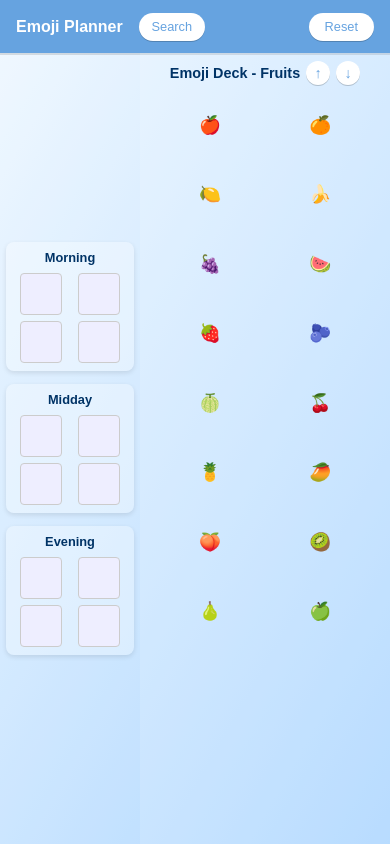
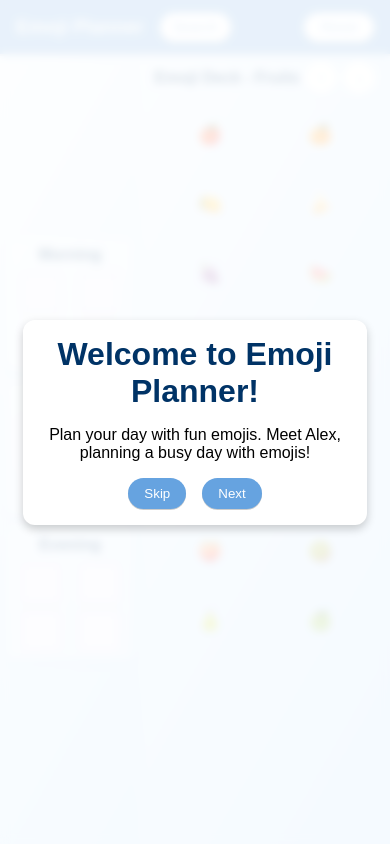
Before and after one commit to Florisvdo1/emoji122, a plain HTML site: page index.html in a window 390 px wide. Drawn offline with Linux system fonts and the light colour scheme.

Commit message:
Update index.html

```diff
--- a/index.html
+++ b/index.html
@@ -2,198 +2,299 @@
 <html lang="en">
 <head>
 <meta charset="UTF-8"/>
-<!-- Lock viewport, no zoom -->
+<!-- Lock viewport for mobile, no zoom -->
 <meta name="viewport" content="width=device-width, initial-scale=1.0, user-scalable=no"/>
-<title>Emoji Planner - Refined Deck Layout</title>
+<title>Emoji Planner - Final Integrated Tutorial</title>
 <style>
   /* Global Setup */
   html, body {
-    margin:0; padding:0; width:100%; height:100%;
-    background:linear-gradient(120deg, #eef7ff, #99ccff);
-    font-family:sans-serif;
-    overflow:hidden; /* No scrolling on main body */
-    user-select:none; -webkit-user-select:none;
-    touch-action:manipulation;
+    margin: 0; padding: 0; width: 100%; height: 100%;
+    background: linear-gradient(120deg, #eef7ff, #99ccff);
+    font-family: sans-serif;
+    user-select: none;
+    -webkit-user-select: none;
+    touch-action: manipulation;
+    overflow: hidden; /* no scrolling in main layout */
   }
 
-  /* Main container => header at top, then .main (left: day sectors, right: deck) */
-  .app {
-    display:flex;
-    flex-direction:column;
-    width:100%;
-    height:100%;
+  /* We'll keep the app + tutorial logic in one page:
+     - main #appUI for the actual day sectors + deck
+     - tutorial scenes (#sceneIntro, #sceneDrag, #sceneHomework, #sceneReset, #sceneConclusion)
+  */
+
+  /* Hide scenes by default */
+  .scene {
+    position: absolute;
+    top: 0; left: 0; width: 100%; height: 100%;
+    display: none; /* only the active scene is displayed */
+    background: rgba(255,255,255,0.85);
+    backdrop-filter: blur(4px);
+    z-index: 1000; /* on top of everything else */
+    align-items: center; justify-content: center;
+  }
+  .scene.active {
+    display: flex;
   }
 
-  /* Header => top bar containing search + reset */
-  header {
-    background:#66a3e0;
-    color:#fff;
-    padding:0.8rem 1rem;
-    display:flex;
-    align-items:center;
-    justify-content:space-between;
-    box-shadow:0 2px rgba(0,0,0,0.15);
-    flex-shrink:0;
+  /* Scene content styling */
+  .scene-content {
+    max-width: 80vw;
+    background: #fff;
+    padding: 1rem;
+    border-radius: 12px;
+    box-shadow: 0 4px 10px rgba(0,0,0,0.2);
+    text-align: center;
+  }
+  .scene-content h1, .scene-content h2, .scene-content h3 {
+    margin: 0 0 1rem;
+    color: #003366;
+  }
+  .scene-content p {
+    margin: 0.5rem 0 1rem;
+  }
+  .scene-buttons {
+    display: flex;
+    justify-content: center;
+    gap: 1rem;
+    margin-top: 1rem;
+  }
+  .scene-buttons button {
+    background: #66a3e0;
+    color: #fff;
+    border: none;
+    border-radius: 20px;
+    padding: 0.5rem 1rem;
+    cursor: pointer;
+    box-shadow: 0 1px rgba(0,0,0,0.2);
   }
 
-  /* Left group => “Emoji Planner” label + search button + search bar */
+  /* The main UI container => day sectors + emoji deck */
+  #appUI {
+    display: none; /* hidden until tutorial is done or user skips */
+    width: 100%; height: 100%;
+    display: flex; flex-direction: column;
+  }
+
+  /* Top bar => includes “Emoji Planner” label, search, reset, etc. */
+  header {
+    background: #66a3e0;
+    color: #fff;
+    padding: 0.8rem 1rem;
+    display: flex; align-items: center;
+    justify-content: space-between;
+    box-shadow: 0 2px rgba(0,0,0,0.15);
+    flex-shrink: 0;
+  }
   .left-group {
-    display:flex;
-    align-items:center;
-    gap:1rem;
+    display: flex; align-items: center; gap: 1rem;
   }
   header h1 {
-    margin:0;
-    font-size:clamp(1rem, 2.5vw, 1.3rem);
+    margin: 0;
+    font-size: 1.2rem;
   }
   .search-btn-top {
-    background:#fff; color:#66a3e0;
-    border:none; border-radius:20px;
-    padding:0.4rem 0.8rem;
-    font-size:clamp(0.8rem,2vw,1rem);
-    cursor:pointer;
-    box-shadow:0 1px rgba(0,0,0,0.2);
+    background: #fff; color: #66a3e0;
+    border: none; border-radius: 20px;
+    padding: 0.4rem 0.8rem;
+    font-size: 0.9rem;
+    cursor: pointer;
+    box-shadow: 0 1px rgba(0,0,0,0.2);
   }
   .search-bar {
-    display:none; /* toggled on/off */
-    margin-left:1rem;
+    display: none;
+    margin-left: 1rem;
   }
   .search-bar input {
-    font-size:clamp(0.8rem,2vw,1rem);
-    padding:0.3rem;
-    border:1px solid #ccc; border-radius:4px;
+    font-size: 0.9rem;
+    padding: 0.3rem;
+    border: 1px solid #ccc; border-radius: 4px;
+  }
+  #resetBtn {
+    background: #fff; color: #66a3e0;
+    border: none; border-radius: 20px;
+    padding: 0.4rem 1rem;
+    font-size: 0.9rem;
+    cursor: pointer;
+    box-shadow: 0 1px rgba(0,0,0,0.2);
   }
 
-  /* Reset button on the right side */
-  #resetBtn {
-    background:#fff; color:#66a3e0;
-    border:none; border-radius:20px;
-    padding:0.4rem 1rem;
-    font-size:clamp(0.8rem,2vw,1rem);
-    cursor:pointer;
-    box-shadow:0 1px rgba(0,0,0,0.2);
+  /* The main area => day sectors on left, deck on right */
+  .main {
+    flex: 1;
+    display: flex;
+    overflow: hidden; /* no scroll in main layout */
   }
 
-  /* Main => day sectors on left, deck on right, no scroll needed. */
-  .main {
-    flex:1;
-    display:flex;
-    overflow:hidden;
+  /* Day Sectors => pinned left, placeholders squared */
+  .sectors {
+    width: clamp(140px, 35vw, 300px);
+    background: rgba(255,255,255,0.2);
+    display: flex;
+    flex-direction: column;
+    align-items: center;
+    justify-content: center;
+    padding: 0.5rem;
+    box-sizing: border-box;
+  }
+  .sector {
+    background: rgba(255,255,255,0.3);
+    margin: 0.4rem;
+    padding: 0.5rem;
+    border-radius: 8px;
+    width: 90%;
+    box-shadow: 0 2px 5px rgba(0,0,0,0.1);
+  }
+  .sector h2 {
+    margin: 0 0 0.5rem;
+    font-size: 1rem;
+    color: #003366;
+    text-align: center;
+  }
+  .placeholder-grid {
+    display: grid;
+    grid-template-columns: repeat(2,1fr);
+    grid-template-rows: repeat(2,1fr);
+    gap: 6px;
+    justify-items: center;
+    align-items: center;
+  }
+  .placeholder {
+    background: #eef;
+    border: 1px solid #ccc;
+    border-radius: 4px;
+    width: clamp(40px, 9vw, 60px);
+    height: clamp(40px, 9vw, 60px);
+    display: flex; align-items: center; justify-content: center;
+    color: #003366; font-size: 0.9rem;
+  }
+  .placeholder.has-emoji {
+    background: #dde;
   }
 
-  /* Day Sectors => left side => placeholders are squared */
-  .sectors {
-    width:clamp(140px, 35vw, 300px);
-    background:rgba(255,255,255,0.2);
-    display:flex;
-    flex-direction:column;
-    align-items:center;
-    justify-content:center;
-    padding:0.5rem; box-sizing:border-box;
+  /* Emoji deck => pinned right => 2 vertical columns => 8 rows => total 16 */
+  .deck {
+    flex: 1;
+    background: rgba(255,255,255,0.3);
+    display: flex;
+    flex-direction: column;
+    align-items: center;
+    justify-content: flex-start;
+    box-sizing: border-box;
+    padding: 0.5rem;
   }
-  .sector {
-    background:rgba(255,255,255,0.3);
-    margin:0.4rem; padding:0.5rem;
-    border-radius:8px;
-    width:90%; box-shadow:0 2px 5px rgba(0,0,0,0.1);
+  .deck-header {
+    display: flex;
+    align-items: center;
+    justify-content: center;
+    gap: 6px;
+    margin-bottom: 0.5rem;
+    width: 100%;
   }
-  .sector h2 {
-    margin:0 0 0.5rem; font-size:clamp(0.8rem,2vw,1rem);
-    color:#003366; text-align:center;
+  .deck-title {
+    margin: 0;
+    font-size: 1rem;
+    color: #003366;
+    font-weight: bold;
   }
-  .placeholder-grid {
-    display:grid;
-    grid-template-columns:repeat(2,1fr);
-    grid-template-rows:repeat(2,1fr);
-    gap:6px;
-    justify-items:center;
-    align-items:center;
-  }
-  .placeholder {
-    background:#eef;
-    border:1px solid #ccc;
-    border-radius:4px;
-    width:clamp(40px,9vw,60px);
-    height:clamp(40px,9vw,60px);
-    display:flex; align-items:center; justify-content:center;
-    color:#003366; font-size:clamp(0.8rem,2vw,1rem);
-  }
-  .placeholder.has-emoji {
-    background:#dde;
+  .arrow-btn {
+    background: #fff; color: #66a3e0;
+    border: none; border-radius: 50%;
+    width: 32px; height: 32px;
+    font-size: 1rem;
+    display: flex; align-items: center; justify-content: center;
+    cursor: pointer;
+    box-shadow: 0 1px rgba(0,0,0,0.2);
   }
 
-  /* Emoji deck => right side => 2 vertical columns => each with 8 emojis stacked => label & arrows are centered. */
-  .deck {
-    flex:1;
-    background:rgba(255,255,255,0.3);
-    display:flex;
-    flex-direction:column;
-    align-items:center;
-    justify-content:flex-start;
-    box-sizing:border-box;
-    padding:0.5rem;
+  .emoji-grid {
+    display: grid;
+    grid-template-columns: repeat(2,1fr); /* 2 columns side by side */
+    grid-template-rows: repeat(8,1fr);    /* 8 rows => total 16 cells */
+    gap: 6px;
+    width: clamp(200px, 55vw, 450px);
+    height: clamp(280px, 70vh, 550px);
   }
-
-  /* The deck label + arrows => center them collectively below the search bar. */
-  .deck-header {
-    display:flex;
-    align-items:center;
-    justify-content:center;
-    gap:6px;
-    margin-bottom:0.5rem;
-    width:100%;
-  }
-
-  .deck-title {
-    margin:0;
-    font-size:clamp(0.9rem,2vw,1.1rem);
-    color:#003366;
-    font-weight:bold;
-  }
-  .arrow-btn {
-    background:#fff; color:#66a3e0;
-    border:none; border-radius:50%;
-    width:clamp(24px,6vw,32px);
-    height:clamp(24px,6vw,32px);
-    font-size:clamp(0.9rem,2.5vw,1.1rem);
-    display:flex; align-items:center; justify-content:center;
-    cursor:pointer;
-    box-shadow:0 1px rgba(0,0,0,0.2);
-  }
-
-  /* Two vertical columns => each 8 emojis => 16 total => each column is a stacked vertical “line” of 8. */
-  .emoji-grid {
-    display:grid;
-    grid-template-columns:repeat(2,1fr); /* 2 columns side by side */
-    grid-template-rows:repeat(8,1fr);   /* 8 rows stacked => total 16 */
-    gap:6px;
-    /* ensure it fits on iPhone portrait */
-    width:clamp(200px, 55vw, 450px);
-    height:clamp(280px, 70vh, 550px);
-  }
-
   .emoji-item {
-    background:none; /* “naked” or minimal bounding */
-    border:none;
-    width:100%; height:100%;
-    display:flex; align-items:center; justify-content:center;
-    font-size:clamp(1.1rem,2.5vw,1.4rem);
-    color:#003366; cursor:grab;
+    background: none;
+    border: none;
+    width: 100%;
+    height: 100%;
+    display: flex; align-items: center; justify-content: center;
+    font-size: 1.2rem;
+    color: #003366;
+    cursor: grab;
   }
 
   /* Drag => pinned under finger => top z-index => same size. */
   .emoji-item.dragging {
-    position:fixed;
-    z-index:9999;
-    pointer-events:none;
-    opacity:0.9;
-    transform:scale(1.1);
+    position: fixed;
+    z-index: 9999;
+    pointer-events: none;
+    opacity: 0.9;
+    transform: scale(1.1);
   }
 </style>
 </head>
 <body>
-<div class="app">
-  <!-- Top Header => includes search button next to "Emoji Planner" -->
+<!-- Scenes for tutorial -->
+<div id="sceneIntro" class="scene active">
+  <div class="scene-content">
+    <h1>Welcome to Emoji Planner!</h1>
+    <p>Plan your day with fun emojis. Meet Alex, planning a busy day with emojis!</p>
+    <div class="scene-buttons">
+      <button id="introSkipBtn">Skip</button>
+      <button id="introNextBtn">Next</button>
+    </div>
+  </div>
+</div>
+
+<div id="sceneDrag" class="scene">
+  <div class="scene-content">
+    <h2>Drag & Drop</h2>
+    <p>Try dragging an emoji to the Morning, Midday, or Evening slots.</p>
+    <p>(A short animated hand gesture or highlight can appear here.)</p>
+    <div class="scene-buttons">
+      <button id="dragBackBtn">Back</button>
+      <button id="dragNextBtn">Next</button>
+    </div>
+  </div>
+</div>
+
+<div id="sceneHomework" class="scene">
+  <div class="scene-content">
+    <h2>Homework Button</h2>
+    <p>Tapping the Homework button turns it green and triggers a short confetti effect!</p>
+    <div class="scene-buttons">
+      <button id="homeworkBackBtn">Back</button>
+      <button id="homeworkNextBtn">Next</button>
+    </div>
+  </div>
+</div>
+
+<div id="sceneReset" class="scene">
+  <div class="scene-content">
+    <h2>Reset Button</h2>
+    <p>Quickly clear all placeholders at once. Keep your plan fresh!</p>
+    <div class="scene-buttons">
+      <button id="resetBackBtn">Back</button>
+      <button id="resetNextBtn">Next</button>
+    </div>
+  </div>
+</div>
+
+<div id="sceneConclusion" class="scene">
+  <div class="scene-content">
+    <h2>All Set!</h2>
+    <p>You’ve learned how to drag and drop emojis, toggle homework, and reset. Time to start planning!</p>
+    <div class="scene-buttons">
+      <button id="conclusionReplayBtn">Replay Tutorial</button>
+      <button id="conclusionDoneBtn">Done</button>
+    </div>
+  </div>
+</div>
+
+<!-- The main UI for the actual app -->
+<div id="appUI">
   <header>
     <div class="left-group">
       <h1>Emoji Planner</h1>
@@ -204,71 +305,120 @@
     </div>
     <button id="resetBtn">Reset</button>
   </header>
-
-  <!-- Main => left (Day Sectors), right (Emoji Deck) -->
   <div class="main">
     <!-- Day Sectors -->
     <div class="sectors" id="sectorsSide">
       <div class="sector">
         <h2>Morning</h2>
         <div class="placeholder-grid">
-          <div class="placeholder"></div><div class="placeholder"></div>
-          <div class="placeholder"></div><div class="placeholder"></div>
+          <div class="placeholder"></div>
+          <div class="placeholder"></div>
+          <div class="placeholder"></div>
+          <div class="placeholder"></div>
         </div>
       </div>
       <div class="sector">
         <h2>Midday</h2>
         <div class="placeholder-grid">
-          <div class="placeholder"></div><div class="placeholder"></div>
-          <div class="placeholder"></div><div class="placeholder"></div>
+          <div class="placeholder"></div>
+          <div class="placeholder"></div>
+          <div class="placeholder"></div>
+          <div class="placeholder"></div>
         </div>
       </div>
       <div class="sector">
         <h2>Evening</h2>
         <div class="placeholder-grid">
-          <div class="placeholder"></div><div class="placeholder"></div>
-          <div class="placeholder"></div><div class="placeholder"></div>
+          <div class="placeholder"></div>
+          <div class="placeholder"></div>
+          <div class="placeholder"></div>
+          <div class="placeholder"></div>
         </div>
       </div>
     </div>
 
-    <!-- Emoji Deck => label with up/down arrows to the right,
-         all centered horizontally => 2 vertical columns => total 16 emojis. -->
+    <!-- Emoji Deck: 2 vertical columns x 8 rows => 16 emojis per category -->
     <div class="deck">
-      <!-- deck-header => center: label, left is label, right are arrows -->
       <div class="deck-header">
-        <h3 class="deck-title" id="deckTitle">Emoji Deck</h3>
+        <h3 class="deck-title" id="deckTitle">Emoji Deck - ???</h3>
         <button class="arrow-btn" id="arrowUp">↑</button>
         <button class="arrow-btn" id="arrowDown">↓</button>
       </div>
       <div class="emoji-grid" id="emojiGrid">
-        <!-- 16 emojis => 2 columns × 8 rows => we cycle categories with arrow up/down. -->
+        <!-- JS populates with current category's 16 emojis in 2x8 vertical. -->
       </div>
     </div>
   </div>
 </div>
 
 <script>
-/* Basic pinned-under-finger drag & drop logic */
+/* ---------------------
+   1) TUTORIAL SCENE LOGIC
+   --------------------- */
+const scenes = ["sceneIntro","sceneDrag","sceneHomework","sceneReset","sceneConclusion"];
+let currentSceneIndex = 0; // 0 => Intro, 1 => Drag, 2 => Homework, 3 => Reset, 4 => Conclusion
+
+function showScene(index){
+  // Hide all scenes
+  scenes.forEach(id => document.getElementById(id).classList.remove('active'));
+  if(index >= 0 && index < scenes.length){
+    document.getElementById(scenes[index]).classList.add('active');
+    currentSceneIndex = index;
+  }
+  else {
+    // out of range => do nothing or show appUI
+  }
+}
+
+function skipTutorial(){
+  // Hide all scenes, show appUI
+  scenes.forEach(id => document.getElementById(id).classList.remove('active'));
+  document.getElementById('appUI').style.display="flex";
+}
+
+// Scene event listeners
+document.getElementById('introSkipBtn').addEventListener('click', skipTutorial);
+document.getElementById('introNextBtn').addEventListener('click', ()=> showScene(1));
+
+document.getElementById('dragBackBtn').addEventListener('click', ()=> showScene(0));
+document.getElementById('dragNextBtn').addEventListener('click', ()=> showScene(2));
+
+document.getElementById('homeworkBackBtn').addEventListener('click', ()=> showScene(1));
+document.getElementById('homeworkNextBtn').addEventListener('click', ()=> showScene(3));
+
+document.getElementById('resetBackBtn').addEventListener('click', ()=> showScene(2));
+document.getElementById('resetNextBtn').addEventListener('click', ()=> showScene(4));
+
+document.getElementById('conclusionReplayBtn').addEventListener('click', ()=> showScene(0));
+document.getElementById('conclusionDoneBtn').addEventListener('click', ()=>{
+  // Hide tutorial, show main UI
+  skipTutorial();
+});
+
+/* ---------------------
+   2) MAIN APP UI LOGIC
+   --------------------- */
 let dragItem=null;
+
+/* Pinned-Under-Finger drag */
 function onTouchStart(e){
   e.preventDefault();
-  dragItem=e.currentTarget;
+  dragItem = e.currentTarget;
   dragItem.classList.add('dragging');
-  const touch=e.touches[0];
+  const touch = e.touches[0];
   positionDragElement(touch.clientX, touch.clientY);
 
-  document.addEventListener('touchmove', onTouchMove,{passive:false});
+  document.addEventListener('touchmove', onTouchMove, {passive:false});
   document.addEventListener('touchend', onTouchEnd);
 }
 function onTouchMove(e){
   e.preventDefault();
-  const touch=e.touches[0];
+  const touch = e.touches[0];
   positionDragElement(touch.clientX, touch.clientY);
 }
 function onTouchEnd(e){
-  document.removeEventListener('touchmove',onTouchMove);
-  document.removeEventListener('touchend',onTouchEnd);
+  document.removeEventListener('touchmove', onTouchMove);
+  document.removeEventListener('touchend', onTouchEnd);
 
   if(dragItem){
     dragItem.classList.remove('dragging');
@@ -277,11 +427,10 @@ function onTouchEnd(e){
     dragItem.style.top='';
 
     const touch=e.changedTouches[0];
-    const dropTarget=document.elementFromPoint(touch.clientX, touch.clientY);
-    const placeholder=dropTarget? dropTarget.closest('.placeholder'):null;
-
+    const dropTarget=document.elementFromPoint(touch.clientX,touch.clientY);
+    const placeholder = dropTarget ? dropTarget.closest('.placeholder') : null;
     if(placeholder && !placeholder.classList.contains('has-emoji')){
-      placeholder.textContent=dragItem.textContent;
+      placeholder.textContent = dragItem.textContent;
       placeholder.classList.add('has-emoji');
     }
     dragItem=null;
@@ -297,73 +446,44 @@ function positionDragElement(x,y){
   }
 }
 
-/* 7 categories => each 16 emojis => we cycle them with arrowUp/arrowDown. */
+/* Arrow up/down for categories => 7 categories => 16 emojis each => 2 columns x 8 rows => total 16 */
 const categories = [
-  {
-    name:"Fruits",
-    emojis:["🍎","🍊","🍋","🍌","🍇","🍉","🍓","🫐",
-            "🍈","🍒","🍍","🥭","🍑","🥝","🍐","🍏"]
-  },
-  {
-    name:"Food",
-    emojis:["🍔","🍕","🍟","🍗","🌭","🍿","🥪","🥙",
-            "🍣","🥟","🍝","🌮","🍦","🍰","🥞","🥓"]
-  },
-  {
-    name:"Activities",
-    emojis:["🎉","🎮","⚽","🏀","🏓","🎳","🎱","🎧",
-            "🎨","🎸","🤿","🧩","🎲","🎯","🚴‍♂️","🏊‍♂️"]
-  },
-  {
-    name:"Objects",
-    emojis:["💻","📱","🎥","📷","🔑","🔒","⌚","📺",
-            "📅","🎁","🛏","🚪","📏","⚖️","💡","🧯"]
-  },
-  {
-    name:"Nature",
-    emojis:["☀️","⛅","🌧","⛈","❄️","🔥","💧","🌱",
-            "🌳","🌵","🌸","🌼","🍂","🌲","🍄","⚡"]
-  },
-  {
-    name:"Faces",
-    emojis:["😀","😂","😉","😍","😎","😤","😭","🤩",
-            "😡","😴","🤔","😱","🤠","🤫","🤯","🤗"]
-  },
-  {
-    name:"Misc",
-    emojis:["☕","🍷","🍺","🍭","🎂","🍒","🥑","🍗",
-            "🎃","🍪","🐶","🐱","🦄","🐸","🐰","🐹"]
-  },
+  { name:"Fruits", emojis:["🍎","🍊","🍋","🍌","🍇","🍉","🍓","🫐","🍈","🍒","🍍","🥭","🍑","🥝","🍐","🍏"]},
+  { name:"Food", emojis:["🍔","🍕","🍟","🍗","🌭","🍿","🥪","🥙","🍣","🥟","🍝","🌮","🍦","🍰","🥞","🥓"]},
+  { name:"Activities", emojis:["🎉","🎮","⚽","🏀","🏓","🎳","🎱","🎧","🎨","🎸","🤿","🧩","🎲","🎯","🚴‍♂️","🏊‍♂️"]},
+  { name:"Objects", emojis:["💻","📱","🎥","📷","🔑","🔒","⌚","📺","📅","🎁","🛏","🚪","📏","⚖️","💡","🧯"]},
+  { name:"Nature", emojis:["☀️","⛅","🌧","⛈","❄️","🔥","💧","🌱","🌳","🌵","🌸","🌼","🍂","🌲","🍄","⚡"]},
+  { name:"Faces", emojis:["😀","😂","😉","😍","😎","😤","😭","🤩","😡","😴","🤔","😱","🤠","🤫","🤯","🤗"]},
+  { name:"Misc", emojis:["☕","🍷","🍺","🍭","🎂","🍒","🥑","🍗","🎃","🍪","🐶","🐱","🦄","🐸","🐰","🐹"]},
 ];
 let currentCategoryIndex=0;
 
-/* Renders the current category => fill #emojiGrid with 16 emojis in 2x8 vertical layout. */
+/* Renders current category => fill .emoji-grid with 16 emojis. */
 function renderCurrentCategory(){
-  const cat=categories[currentCategoryIndex];
-  document.getElementById('deckTitle').textContent=`Emoji Deck - ${cat.name}`;
-  const grid=document.getElementById('emojiGrid');
+  const cat = categories[currentCategoryIndex];
+  document.getElementById('deckTitle').textContent = `Emoji Deck - ${cat.name}`;
+  const grid = document.getElementById('emojiGrid');
   grid.innerHTML='';
-
   cat.emojis.forEach(eChar=>{
-    const item=document.createElement('div');
+    const item = document.createElement('div');
     item.className='emoji-item';
     item.textContent=eChar;
-    item.addEventListener('touchstart',onTouchStart,{passive:false});
+    item.addEventListener('touchstart', onTouchStart, {passive:false});
     grid.appendChild(item);
   });
 }
-
-/* Arrows => cycle categories */
+/* Arrow Up => prev category */
 document.getElementById('arrowUp').addEventListener('click',()=>{
   currentCategoryIndex=(currentCategoryIndex-1+categories.length)%categories.length;
   renderCurrentCategory();
 });
+/* Arrow Down => next category */
 document.getElementById('arrowDown').addEventListener('click',()=>{
   currentCategoryIndex=(currentCategoryIndex+1)%categories.length;
   renderCurrentCategory();
 });
 
-/* Toggling search bar => filter the emojis in current category */
+/* Search toggling => top bar */
 let searchVisible=false;
 const topSearchBtn=document.getElementById('topSearchBtn');
 const searchBar=document.getElementById('searchBar');
@@ -374,7 +494,7 @@ topSearchBtn.addEventListener('click',()=>{
   if(searchVisible){
     searchInput.value='';
     searchInput.focus();
-    renderCurrentCategory(); // resets if previously filtered
+    renderCurrentCategory(); // reset if previously filtered
   }
 });
 searchInput.addEventListener('input',()=>{
@@ -382,19 +502,18 @@ searchInput.addEventListener('input',()=>{
   const cat=categories[currentCategoryIndex];
   const grid=document.getElementById('emojiGrid');
   grid.innerHTML='';
-
   cat.emojis.forEach(eChar=>{
     if(eChar.toLowerCase().includes(keyword)){
       const item=document.createElement('div');
       item.className='emoji-item';
       item.textContent=eChar;
-      item.addEventListener('touchstart',onTouchStart,{passive:false});
+      item.addEventListener('touchstart', onTouchStart,{passive:false});
       grid.appendChild(item);
     }
   });
 });
 
-/* Reset => clears placeholders */
+/* Reset => clear placeholders */
 document.getElementById('resetBtn').addEventListener('click',()=>{
   document.querySelectorAll('.placeholder').forEach(ph=>{
     ph.textContent='';
@@ -403,8 +522,15 @@ document.getElementById('resetBtn').addEventListener('click',()=>{
   alert("All placeholders cleared!");
 });
 
-/* On page load => show category(0) */
+/* Initialize the first category for the deck */
 renderCurrentCategory();
+
+/* The main UI (#appUI) will show after tutorial ends or user skips */
+function showMainUI(){
+  document.getElementById('appUI').style.display="flex";
+}
+
+/* On initial load: Scenes start at intro with #sceneIntro active => #appUI hidden */
 </script>
 </body>
 </html>
```
